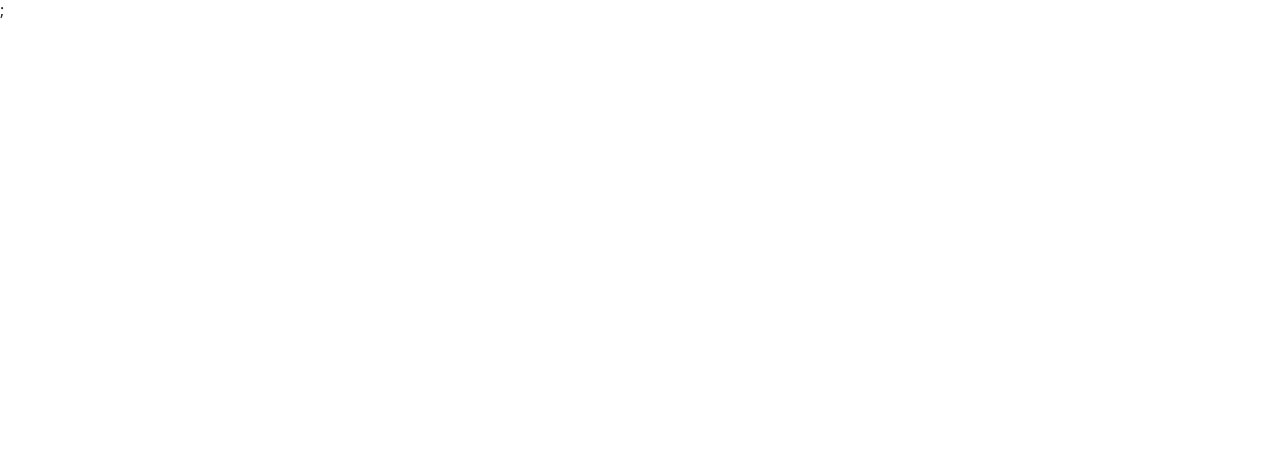
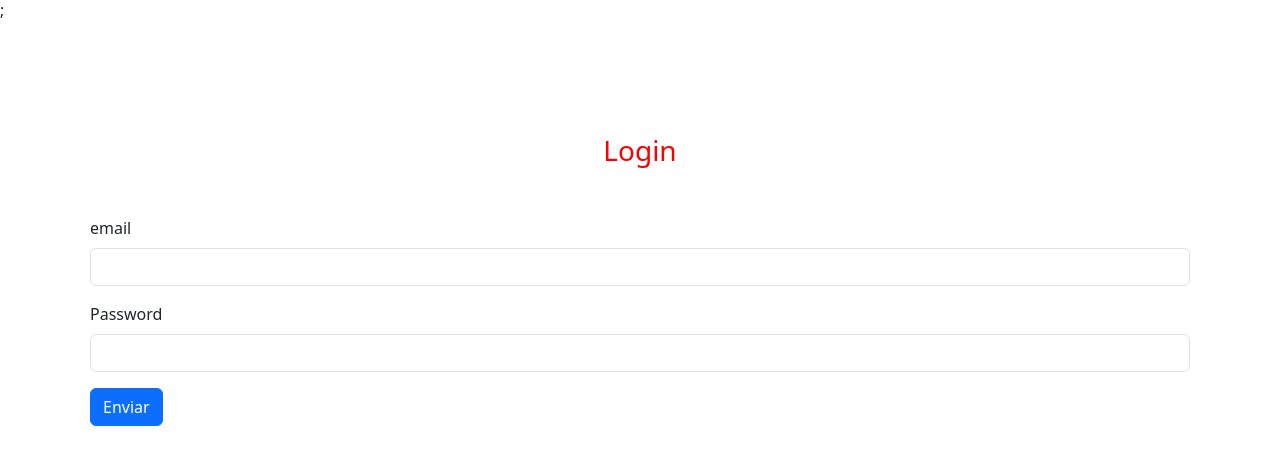
Before and after one commit to BensmanF/react-bar-menu, a React (Create React App) app: page /admin/login in a window 1280 px wide. Before the commit this address had no page. Shown: the part 202-666 px from the top of the page. Built offline with nearby package versions, Linux system fonts and the light colour scheme; grey boxes are pictures that could not be loaded.

Commit message:
Authentication done and startin edit form

```diff
--- a/src/App.js
+++ b/src/App.js
@@ -5,6 +5,11 @@ import Form from './form';
 import FormItem from './formItem';
 import Header from './component/header';
 import MenuButton from './component/menuButton';
+import Signup from './Login/signup';
+import Login from './Login/login';
+import Admin from './Pages/FormMenu';
+import Protected from './component/Protected';
+import EditFormButton from './EditFormButton';
 
 function App() {
   return (
@@ -13,8 +18,14 @@ function App() {
       <MenuButton />
       <Routes>
         <Route path="/" element={<MainMenu />} />
+        <Route path="/admin/editButton" element={<EditFormButton />} />
         <Route path="/admin/item" element={<FormItem />} />
         <Route path="/admin/category" element={<Form />} />
+        <Route path="/admin/login" element={<Login />} />
+        <Route path="/admin/signup" element={<Signup />} />
+        <Route path="/admin" element={<Protected />} />
+        <Route path="/admin/admin" element={<Admin />} />
+        <Route />
       </Routes>
     </BrowserRouter>
   );
--- /dev/null
+++ b/src/EditFormButton.js
@@ -0,0 +1,36 @@
+import React from 'react';
+import { getBtnData } from './api/buttonApi';
+
+const EditFormButton = () => {
+  const [menuButton, setMenuButton] = React.useState([]);
+
+  React.useEffect(() => {
+    const fetchData = async () => {
+      try {
+        const fetchButton = await getBtnData('button');
+        console.log(fetchButton);
+        setMenuButton(fetchButton);
+      } catch (error) {
+        console.error('Error fetching data', error);
+      }
+    };
+    fetchData();
+  }, []);
+
+  return (
+    <div className="container">
+      {menuButton &&
+        menuButton.map((item, index) => {
+          return (
+            <div key={index} class="row my-3">
+              <h2 className="col-5">{item.title}</h2>
+              <button className="btn btn-danger col-3 mx-1">Excluir </button>
+              <button className="btn btn-warning col-3">Editar </button>
+            </div>
+          );
+        })}
+    </div>
+  );
+};
+
+export default EditFormButton;
--- /dev/null
+++ b/src/Login/login.js
@@ -0,0 +1,66 @@
+import React from 'react';
+import Input from '../component/Input.js';
+import '../assets/styles/form.css';
+import Title from '../component/title.js';
+import { app } from '../config-firebase/firebase.js';
+import { auth } from '../config-firebase/firebase.js';
+import { signInWithEmailAndPassword } from 'firebase/auth';
+import { useNavigate } from 'react-router-dom';
+
+function Login() {
+  const navigate = useNavigate();
+  const [form, setForm] = React.useState({
+    email: '',
+    password: '',
+  });
+
+  function handleChange({ target }) {
+    const { id, value } = target;
+    setForm({ ...form, [id]: value, [id]: value });
+  }
+
+  const handleSubmit = async (event) => {
+    event.preventDefault();
+    try {
+      const userCredential = await signInWithEmailAndPassword(
+        auth,
+        form.email,
+        form.password
+      );
+      const user = userCredential.user;
+      console.log(user);
+      localStorage.setItem('token', user.accessToken);
+      localStorage.setItem('user', JSON.stringify(user));
+      navigate('/admin');
+    } catch (error) {
+      console.log(error);
+    }
+  };
+
+  return (
+    <div className="container mt-5 p-3 bg-body-tertiar">
+      <Title title="Login" />
+      <form onSubmit={handleSubmit} className="m-1">
+        <Input
+          id="email"
+          label="email"
+          value={form.email}
+          type="email"
+          onChange={handleChange}
+        />
+
+        <Input
+          id="password"
+          label="Password"
+          value={form.password}
+          type="password"
+          onChange={handleChange}
+        />
+
+        <button className="btn btn-primary">Enviar</button>
+      </form>
+    </div>
+  );
+}
+
+export default Login;
--- /dev/null
+++ b/src/Login/signup.js
@@ -0,0 +1,65 @@
+import React from 'react';
+import Input from '../component/Input.js';
+import '../assets/styles/form.css';
+import Title from '../component/title.js';
+import { app } from '../config-firebase/firebase.js';
+import { auth } from '../config-firebase/firebase.js';
+import { createUserWithEmailAndPassword } from 'firebase/auth';
+import { useNavigate } from 'react-router-dom';
+
+function Signup() {
+  const navigate = useNavigate();
+  const [form, setForm] = React.useState({
+    email: '',
+    password: '',
+  });
+
+  function handleChange({ target }) {
+    const { id, value } = target;
+    setForm({ ...form, [id]: value, [id]: value });
+  }
+
+  const handleSubmit = async (event) => {
+    event.preventDefault();
+    try {
+      const userCredential = await createUserWithEmailAndPassword(
+        auth,
+        form.email,
+        form.password
+      );
+      const user = userCredential.user;
+      localStorage.setItem('token', user.accessToken);
+      localStorage.setItem('user', JSON.stringify(user));
+      navigate('/');
+    } catch (error) {
+      console.log(error);
+    }
+  };
+
+  return (
+    <div className="container mt-5 p-3 bg-body-tertiar">
+      <Title title="Crie um novo Usuário e senha" />
+      <form onSubmit={handleSubmit} className="m-1">
+        <Input
+          id="email"
+          label="email"
+          value={form.email}
+          type="email"
+          onChange={handleChange}
+        />
+
+        <Input
+          id="password"
+          label="Password"
+          value={form.password}
+          type="password"
+          onChange={handleChange}
+        />
+
+        <button className="btn btn-primary">Enviar</button>
+      </form>
+    </div>
+  );
+}
+
+export default Signup;
--- /dev/null
+++ b/src/Pages/FormMenu.js
@@ -0,0 +1,21 @@
+import React, { useLayoutEffect } from 'react';
+import { Link, useNavigate } from 'react-router-dom';
+import Title from '../component/title.js';
+
+const FormMenu = () => {
+  return (
+    <div>
+      <Title title="Menu de Formulários" />
+      <ul>
+        <li>
+          <Link to="/admin/category">form categoria</Link>
+        </li>
+        <li>
+          <Link to="/admin/item">form pratos</Link>
+        </li>
+      </ul>
+    </div>
+  );
+};
+
+export default FormMenu;
--- /dev/null
+++ b/src/component/Protected.js
@@ -0,0 +1,14 @@
+import React from 'react';
+import { Navigate, Outlet } from 'react-router-dom';
+
+const Protected = () => {
+  const token = localStorage.getItem('token');
+
+  return token ? (
+    <Navigate to="/admin/admin" />
+  ) : (
+    <Navigate to="/admin/login" />
+  );
+};
+
+export default Protected;
--- a/src/component/menuButton.js
+++ b/src/component/menuButton.js
@@ -27,12 +27,21 @@ const MenuButton = () => {
               <Link to="/">Home</Link>
             </li>
             <li>Pedidos</li>
+            {/* <li>
+              <Link to="/admin/login">Login</Link>
+            </li>
+            <li>
+              <Link to="/admin/signup">Sign up</Link>
+            </li> */}
             <li>Conta</li>
-            <li>Promoções</li>
-            <Link to="/admin/category">form categoria</Link>
+            <li>
+              {' '}
+              <Link to="/admin">Admin</Link>
+            </li>
+            {/* <Link to="/admin/category">form categoria</Link>
             <li>
               <Link to="/admin/item">form pratos</Link>
-            </li>
+            </li> */}
           </ul>
         </div>
       )}
--- a/src/config-firebase/firebase.js
+++ b/src/config-firebase/firebase.js
@@ -1,4 +1,5 @@
 import { initializeApp } from 'firebase/app';
+import { getAuth } from "firebase/auth";
 
 const firebaseConfig = {
   apiKey: 'AIzaSyC7sJ3wQY40ZXNvwn-QcbNr51R1Gjui_1E',
@@ -12,5 +13,6 @@ const firebaseConfig = {
 
 // Initialize Firebase
 const app = initializeApp(firebaseConfig);
+const auth = getAuth(app);
 
-export { app };
+export { app, auth };
```
